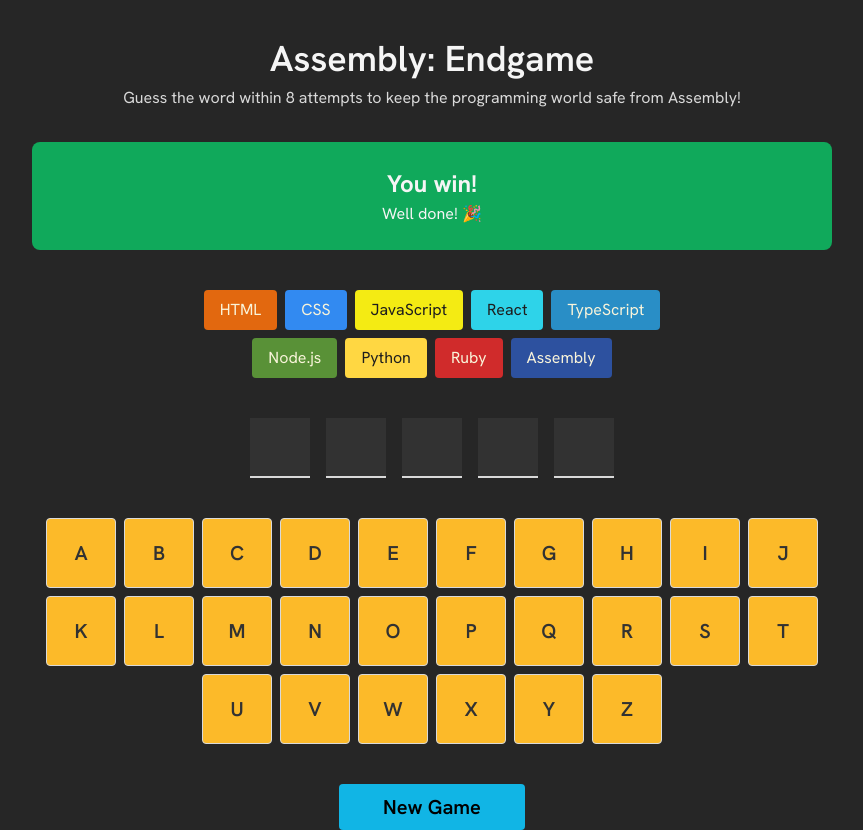
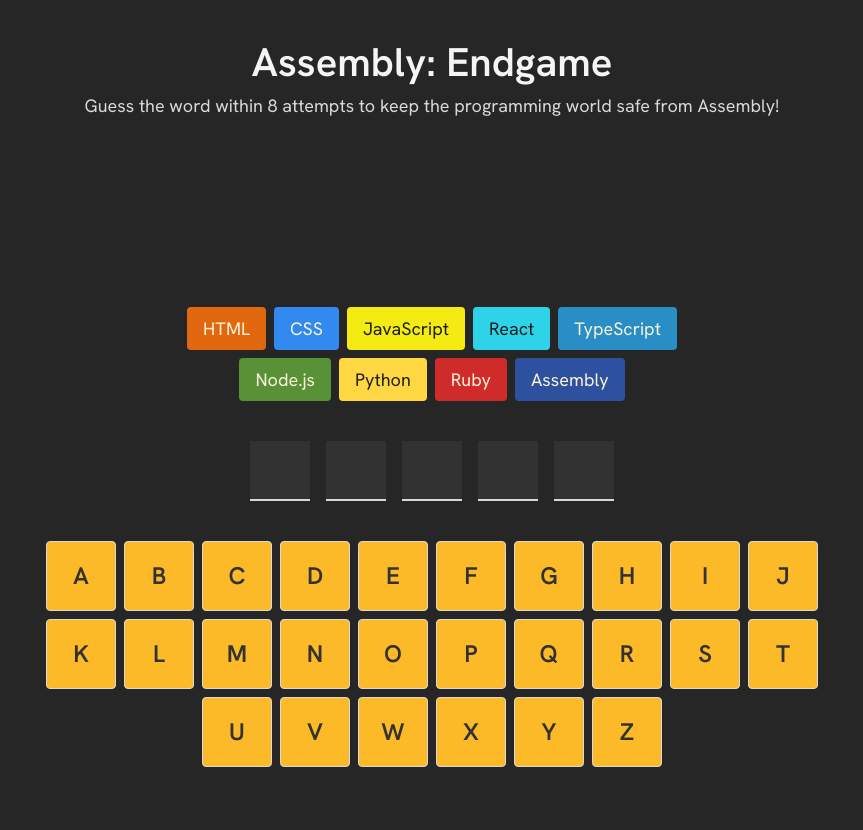
Before and after one commit to MattPahuta/assembly-endgame, a React (Vite) app: page / in a window 1280 px wide. Shown: the whole page, without its empty margins (208-1071 px from the left). After the commit the page ends 800 px from the top, so only its background shows below. Built offline with nearby package versions, Linux system fonts and the light colour scheme.

Commit message:
Add dynamic win-lose messaging, styles

```diff
--- a/src/components/Game.jsx
+++ b/src/components/Game.jsx
@@ -2,6 +2,9 @@
 import Banner from './Banner';
 import LanguageChips from './LanguageChips';
 import { clsx } from 'clsx';
+import { languages } from '../data/languages';
+import WonBanner from './WonBanner';
+import LostBanner from './LostBanner';
 
 function AssemblyEndgame() {
   // State values
@@ -10,6 +13,16 @@
   // Derived values
   const wrongGuessCount = guessedLetters.filter(letter => !currentWord.includes(letter)).length;
 
+  const isGameWon = currentWord
+    .split('')
+    .every((letter) =>
+      guessedLetters.includes(letter)
+    );
+  const isGameLost = wrongGuessCount >= languages.length - 1;
+  const isGameOver = isGameWon || isGameLost;
+
+  // ToDo: add constants file? language number, alphabet
+  // - import languages/languages.length to assign value?
   // Static values / constants
   const alphabet = 'abcdefghijklmnopqrstuvwxyz';
 
@@ -60,23 +73,31 @@
     )
   });
 
+  const bannerSectionClassName = clsx('banner', {
+    won: isGameWon,
+    lost: isGameLost,
+  })
+
+  // Banner needs
+
   return (
     <div className="game-wrapper">
-      <Banner />
+      <section className={bannerSectionClassName}>
+        {isGameWon && <WonBanner />}
+        {isGameLost && <LostBanner />}
+      </section>
       <LanguageChips wrongGuessCount={wrongGuessCount} />
       <section className="word-section">
-        <div className="word-container">
-        {letterElements}
-        </div>
+        <div className="word-container">{letterElements}</div>
       </section>
       <section className="keyboard-section">
-        <div className="keyboard">
-          {keyboardElements}
-        </div>
+        <div className="keyboard">{keyboardElements}</div>
       </section>
-      <button className="button new-game-button">New Game</button>
+      {isGameOver && (
+        <button className="button new-game-button">New Game</button>
+      )}
     </div>
-  )
+  );
 }
 
 export default AssemblyEndgame;
--- /dev/null
+++ b/src/components/LostBanner.jsx
@@ -0,0 +1,10 @@
+function LostBanner() {
+  return (
+    <div>
+      <h2>Game over!</h2>
+      <p>You lose! Better start learning Assembly 😭</p>
+    </div>
+  );
+}
+
+export default LostBanner;
--- /dev/null
+++ b/src/components/WonBanner.jsx
@@ -0,0 +1,10 @@
+function WonBanner() {
+  return (
+    <div>
+      <h2>You win!</h2>
+      <p>Well done! 🎉</p>
+    </div>
+  );
+}
+
+export default WonBanner;
--- a/src/css/styles.css
+++ b/src/css/styles.css
@@ -1,10 +1,10 @@
 :root {
   --ff-primary: 'Hanken Grotesk', Arial, sans-serif;
   --fs-300: 0.875rem;
-  --fs-400: 1rem;
-  --fs-500: 1.25rem;
-  --fs-600: 1.75rem;
-  --fs-700: 2.25rem;
+  --fs-400: 1.125rem;
+  --fs-500: 1.5rem;
+  --fs-600: 2rem;
+  --fs-700: 2.5rem;
   --clr-bg-dark: #262626;
   --clr-neutral-100: #f5f5f5;
   --clr-neutral-200: #d9d9d9;
@@ -27,6 +27,7 @@
   background-color: var(--clr-bg-dark);
   color: var(--clr-neutral-200);
   font-family: var(--ff-primary);
+  font-size: var(--fs-400);
 }
 
 .wrapper {
@@ -43,6 +44,7 @@
     font-weight: 600;
     color: var(--clr-neutral-100);
   }
+
 }
 
 .game-wrapper {
@@ -51,11 +53,24 @@
 }
 
 .banner {
-  padding-block: 1.5rem;
+  min-height: 7.25rem;
+  padding-block: 1rem;
   text-align: center;
-  background-color: var(--clr-green);
   color: var(--clr-neutral-100);
   border-radius: 8px;
+
+  h2 {
+    font-size: var(--fs-600);
+  }
+
+}
+
+.banner.won {
+  background-color: var(--clr-green);
+}
+
+.banner.lost {
+  background-color: var(--clr-alert-800);
 }
 
 .language-chips {
```
